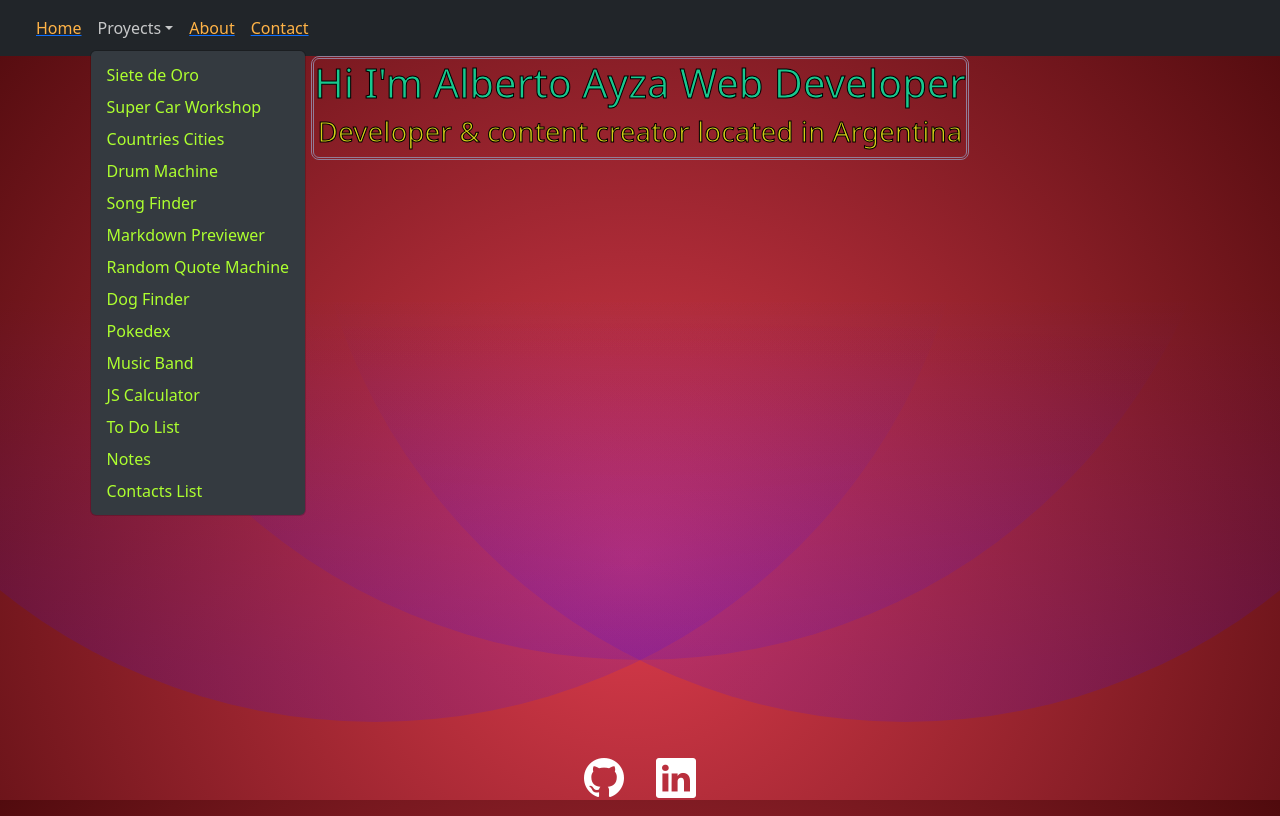
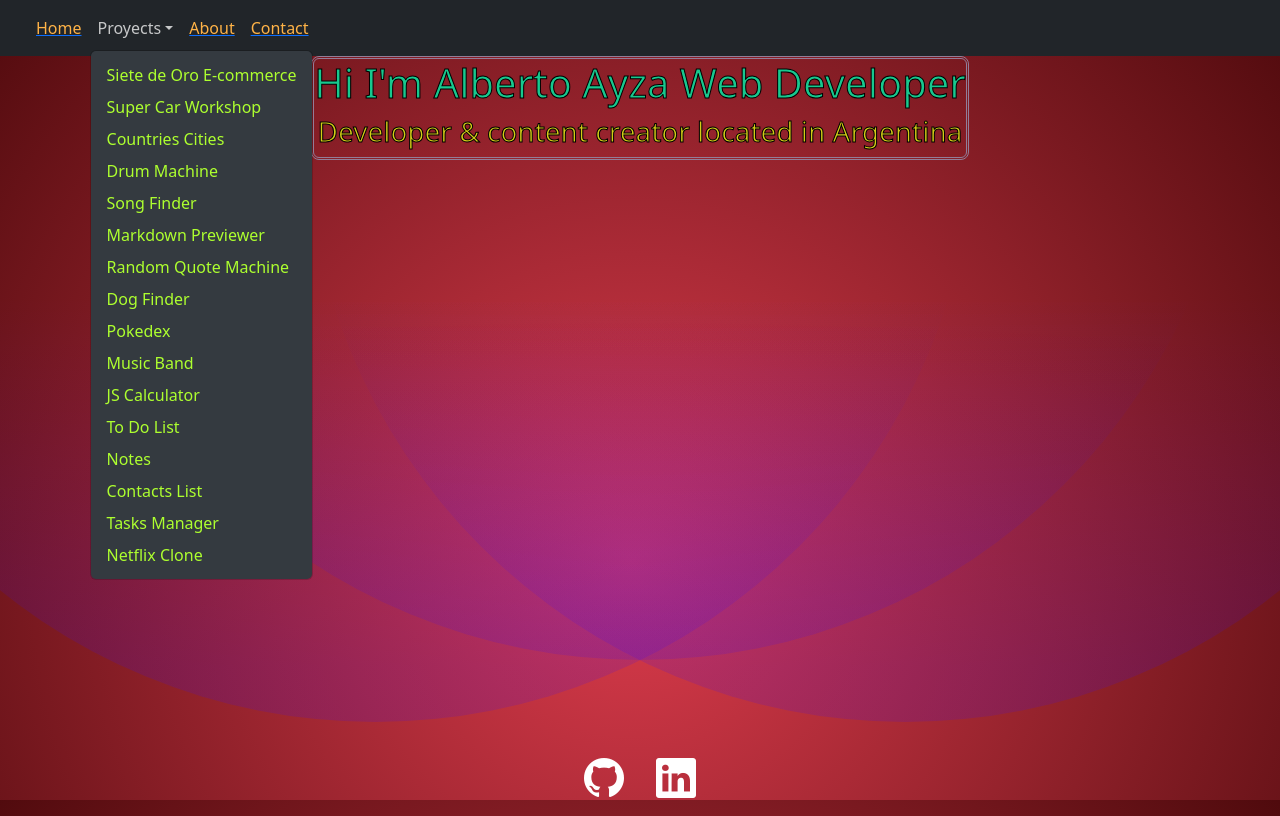
Before and after one commit to betoayza/portfolio, a React (Vite) app: page / in a window 1280 px wide. Both pictures are taken after a click on the button "Proyects". Built offline with nearby package versions, Linux system fonts and the light colour scheme.

Commit message:
Netflix Clone added

```diff
--- a/src/components/NavBar.jsx
+++ b/src/components/NavBar.jsx
@@ -53,7 +53,7 @@ export const NavBar = () => {
                     className="dropdown-item greenYellow"
                     href="https://betoayza.github.io/shopping-cart-siete-oro-frontend/"
                   >
-                    Siete de Oro
+                    Siete de Oro E-commerce
                   </a>
                 </li>
                 <li>
@@ -160,6 +160,22 @@ export const NavBar = () => {
                     Contacts List
                   </a>
                 </li>
+                <li>
+                  <a
+                    className="dropdown-item greenYellow"
+                    href="https://betoayza.github.io/tasks-manager/"
+                  >
+                    Tasks Manager
+                  </a>
+                </li>
+                <li>
+                  <a
+                    className="dropdown-item greenYellow"
+                    href="https://betoayza.github.io/netflix-clone/"
+                  >
+                    Netflix Clone
+                  </a>
+                </li>
               </ul>
             </li>
             <li className="nav-item">
```
